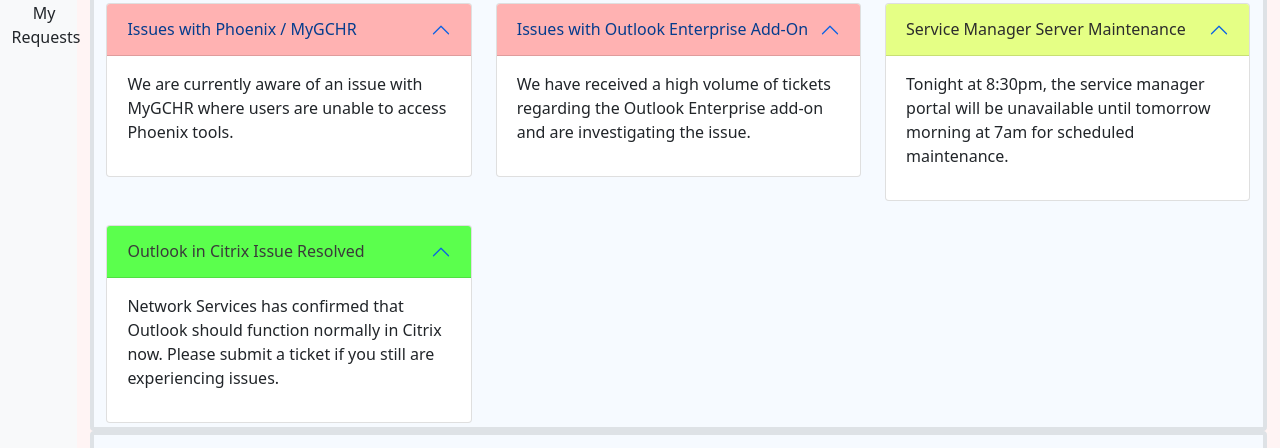
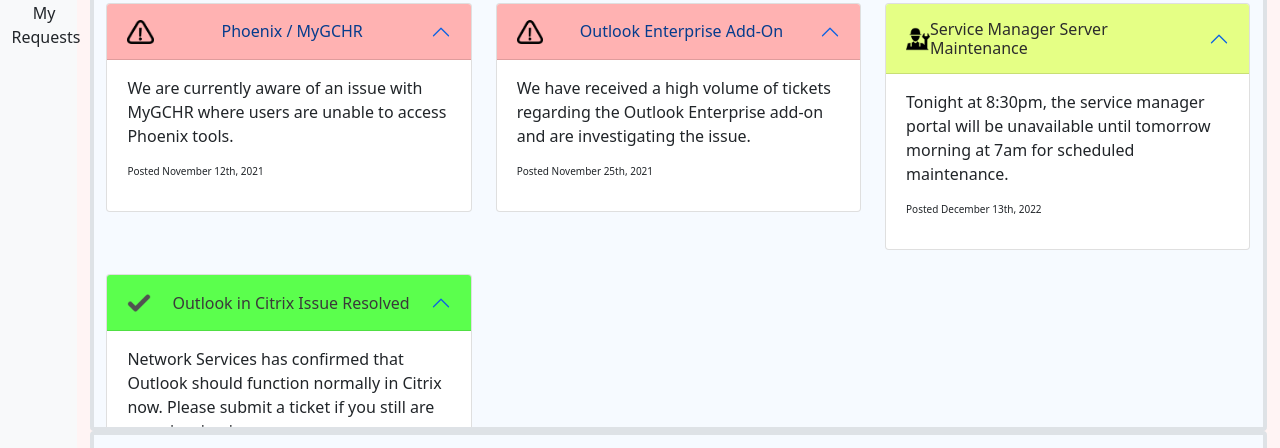
Before and after one commit to lakam99/PortalDemo, a plain HTML site: page index3.html in a window 1280 px wide. Shown: the part 310-758 px from the top of the page. Drawn offline with nearby package versions, Linux system fonts and the light colour scheme.

Commit message:
here i am in NYC

```diff
--- a/demo2.css
+++ b/demo2.css
@@ -197,6 +197,15 @@ div.border.border-4.rounded {
     text-align: center;
 }
 
+.update-icon {
+    height: 3vh;
+    margin-right: auto;
+}
+
+.timestamp {
+    font-size: x-small;
+}
+
 /* width */
 #content > div::-webkit-scrollbar {
     width: 10px;
--- a/index3.html
+++ b/index3.html
@@ -83,12 +83,14 @@
                       <div class="accordion-item">
                         <h2 class="accordion-header" id='item1-h'>
                           <button class="accordion-button type-1" type="button" data-bs-toggle="collapse" data-bs-target="#item1-b" data-bs-parent="#item1">
-                            Issues with Phoenix / MyGCHR
+                            <img class="update-icon" src="./assets/warn.png">
+                            Phoenix / MyGCHR
                           </button>
                         </h2>
                         <div id="item1-b" class="accordion-collapse collapse show" data-bs-parent="#item1">
                           <div class="accordion-body">
                               <p>We are currently aware of an issue with MyGCHR where users are unable to access Phoenix tools.</p>
+                              <p class="timestamp"> Posted November 12th, 2021 </p>
                           </div>
                         </div>
                       </div>
@@ -100,12 +102,14 @@
                       <div class="accordion-item">
                         <h2 class="accordion-header" id='item2-h'>
                           <button class="accordion-button type-1" type="button" data-bs-toggle="collapse" data-bs-target="#item2-b" data-bs-parent="#item2">
-                            Issues with Outlook Enterprise Add-On
+                            <img class="update-icon" src="./assets/warn.png">
+                            Outlook Enterprise Add-On
                           </button>
                         </h2>
                         <div id="item2-b" class="accordion-collapse collapse show" data-bs-parent="#item2">
                           <div class="accordion-body">
                               <p>We have received a high volume of tickets regarding the Outlook Enterprise add-on and are investigating the issue.</p>
+                              <p class="timestamp"> Posted November 25th, 2021 </p>
                           </div>
                         </div>
                       </div>
@@ -117,12 +121,14 @@
                       <div class="accordion-item">
                         <h2 class="accordion-header" id='item3-h'>
                           <button class="accordion-button type-2" type="button" data-bs-toggle="collapse" data-bs-target="#item3-b" data-bs-parent="#item3">
+                            <img class="update-icon" src="./assets/maintenance.png">
                             Service Manager Server Maintenance
                           </button>
                         </h2>
                         <div id="item3-b" class="accordion-collapse collapse show" data-bs-parent="#item3">
                           <div class="accordion-body">
                               <p>Tonight at 8:30pm, the service manager portal will be unavailable until tomorrow morning at 7am for scheduled maintenance.</p>
+                              <p class="timestamp"> Posted December 13th, 2022 </p>
                           </div>
                         </div>
                       </div>
@@ -134,12 +140,14 @@
                       <div class="accordion-item">
                         <h2 class="accordion-header" id='item4-h'>
                           <button class="accordion-button type-3" type="button" data-bs-toggle="collapse" data-bs-target="#item4-b" data-bs-parent="#item4">
+                            <img class="update-icon" src="./assets/complete.png">
                             Outlook in Citrix Issue Resolved
                           </button>
                         </h2>
                         <div id="item4-b" class="accordion-collapse collapse show" data-bs-parent="#item4">
                           <div class="accordion-body">
                               <p>Network Services has confirmed that Outlook should function normally in Citrix now. Please submit a ticket if you still are experiencing issues.</p>
+                              <p class="timestamp"> Posted December 5th, 2022 </p>
                           </div>
                         </div>
                       </div>
```
Also changed, not shown: index2.html (+10 -2 lines), assets/complete.png (added), assets/maintenance.png (added), assets/warn.png (added), assets/yield.png (added).
